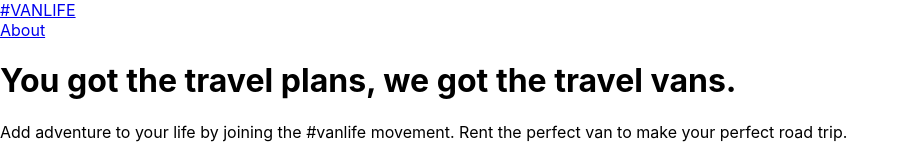
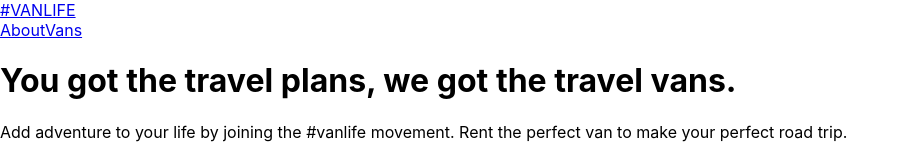
Before and after one commit to krittin-ch/Intro-to-React-Router, a React (Create React App) app: page / in a window 1280 px wide. Shown: the top 159 px of the page, without its empty margins (0-905 px from the left). Built offline with nearby package versions, Linux system fonts and the light colour scheme.

Commit message:
Update App.js

```diff
--- a/src/App.js
+++ b/src/App.js
@@ -4,19 +4,22 @@ import { BrowserRouter, Routes, Route, Link } from 'react-router-dom';
 // Components
 import Home from './pages/Home';
 import About from './pages/About'
+import Vans from './pages/Vans'
 
 function App() {
   return (
     <BrowserRouter>
     <header>
-      <Link to={"/"}>#VANLIFE</Link>
+      <Link className="site-logo" to={"/"}>#VANLIFE</Link>
       <nav>
         <Link to={"/about"}>About</Link>
+        <Link to={"/vans"}>Vans</Link>
       </nav>
     </header>
       <Routes>
         <Route path='/' element={<Home />} />
         <Route path='/about' element={<About />} />
+        <Route path='/vans' element={<Vans />} />
       </Routes>
     </BrowserRouter>
   );
```
